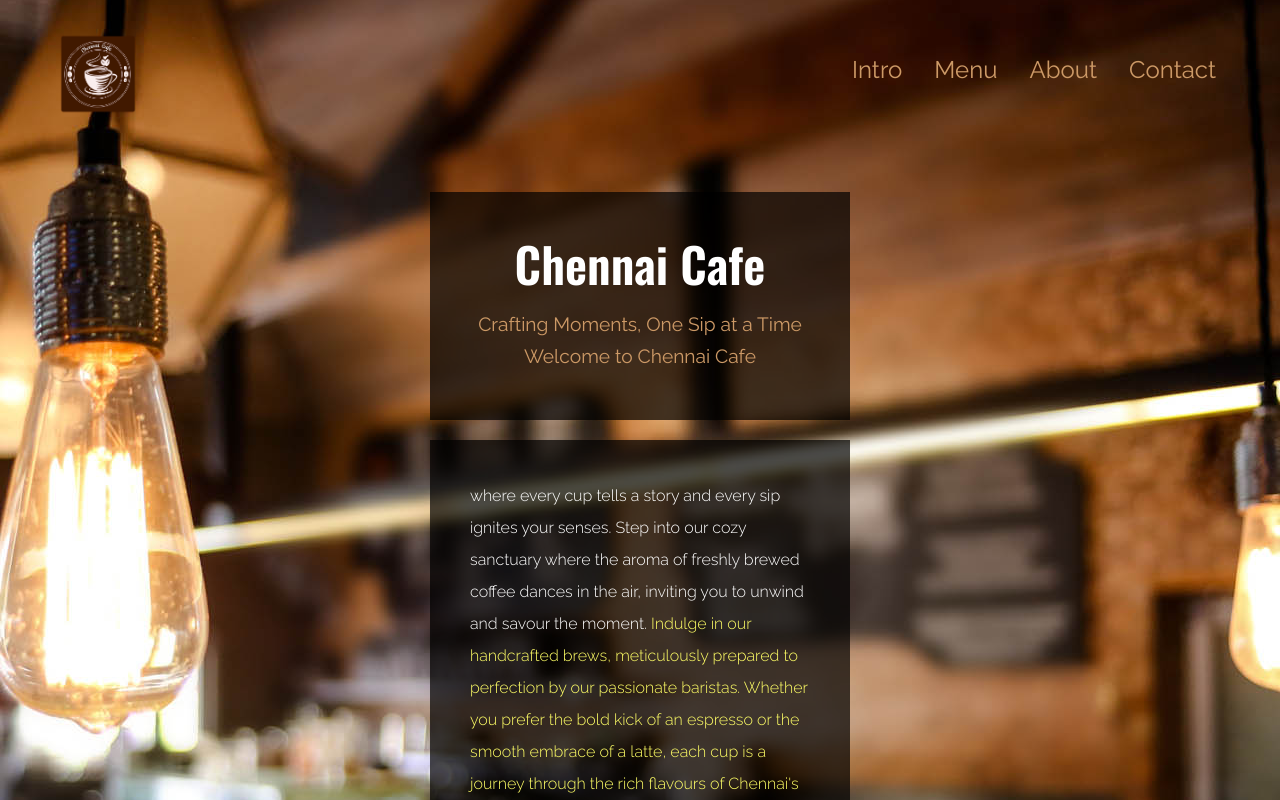
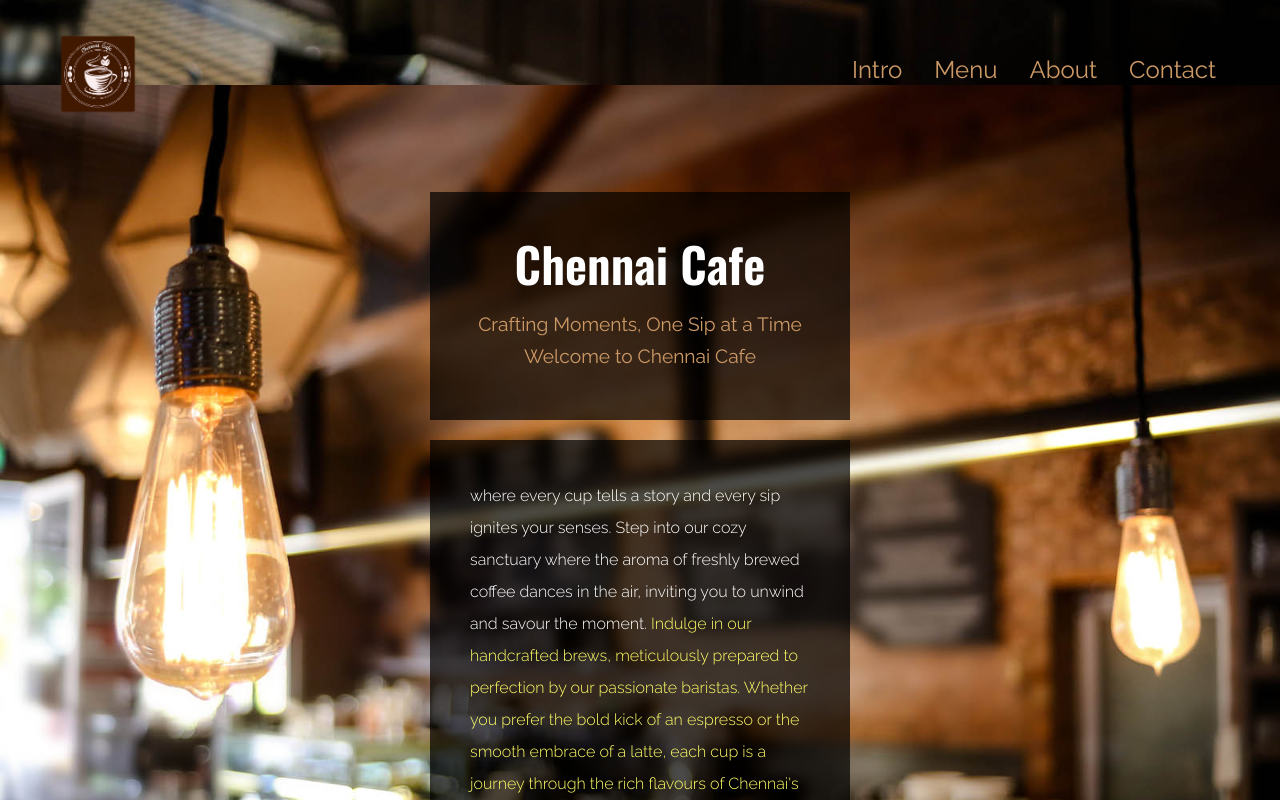
Before and after one commit to axessmongo/cafe, a React (Create React App) app: page / in a window 1280 px wide. Shown: the top 800 px of the page. Built offline with nearby package versions, Linux system fonts and the light colour scheme.

Commit message:
added logo

```diff
--- a/public/index.html
+++ b/public/index.html
@@ -2,7 +2,7 @@
 <html lang="en">
   <head>
     <meta charset="utf-8" />
-    <link rel="icon" href="%PUBLIC_URL%/favicon.ico" />
+    <link rel="icon" href="../src/assets/img/logo.png" />
     <meta name="viewport" content="width=device-width, initial-scale=1" />
     <meta name="theme-color" content="#000000" />
     <meta
--- a/src/assets/css/main.css
+++ b/src/assets/css/main.css
@@ -197,7 +197,7 @@ textarea::-ms-input-placeholder {
 /* my Parrlex css */
 
 .myParrlex [data-testid] {
-    background-size: unset !important;
+    background-size: 100% !important;
     z-index: -1 !important;
 }
 
```
